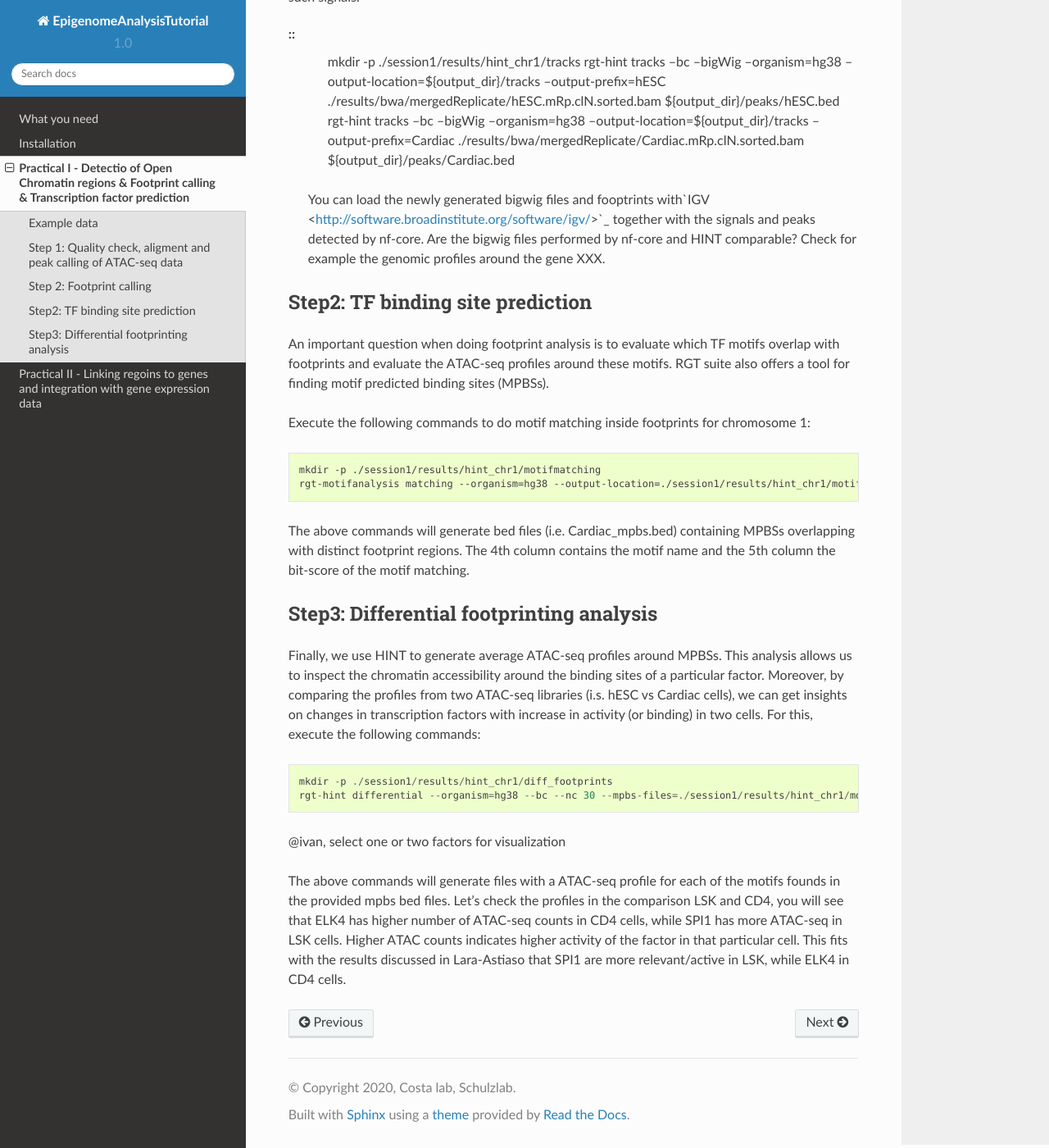
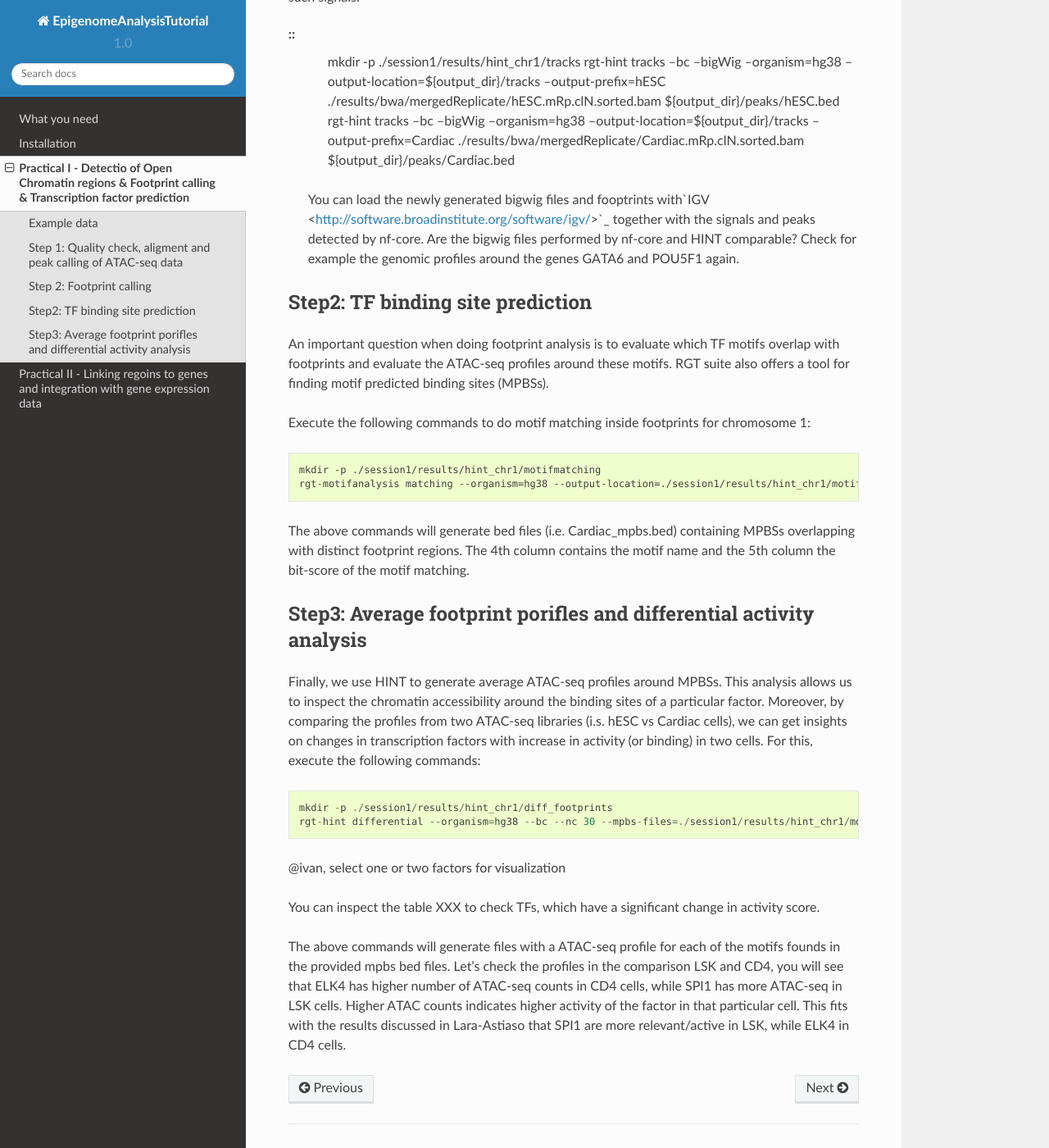
Before and after one commit to SchulzLab/EpigenomeAnalysisTutorial-2020, a Sphinx documentation site: the page built from docs/Practical1.rst, in a window 1280 px wide and 1400 px high, scrolled down 2180 px. Shown: the whole window at 82% size. Built offline with Sphinx 7.4.7 and the Read the Docs theme 2.0.0, drawn with Linux system fonts in a browser that asks for light colours; some of the changed text lies outside the part shown.

Commit message:
Update Practical1.rst

```diff
--- a/docs/Practical1.rst
+++ b/docs/Practical1.rst
@@ -25,7 +25,7 @@ IGV session for data vizualistaion: XXX
 
 You can take a look at QC statistics to check if atac-seq libraries have any quality issue.
 
-You can use then `IGV <http://software.broadinstitute.org/software/igv/>`_ to vizualise ATAC-seq signals and peaks particular loci. Open the previously mentioned IGV session and take a look at cardiac related genes, i.e. Gata6, or stem cell related genes, i.e. Sox2.
+You can use then `IGV <http://software.broadinstitute.org/software/igv/>`_ to vizualise ATAC-seq signals and peaks particular loci. Open the previously mentioned IGV session and take a look at cardiac related genes, i.e. GATA6, or stem cell related genes, i.e. POU5F1 (OCT4).
 
 If you are interested in running nf-core at a latter stage, you can chekc the script `here <https://github.com/SchulzLab/EpigenomeAnalysisTutorial-2020/blob/master/session1/run.sh>`_.
 
@@ -68,7 +68,7 @@ This will generate an output file, i.e  ``./session1/results/hint_chr1/footprint
     rgt-hint tracks --bc --bigWig --organism=hg38 --output-location=${output_dir}/tracks --output-prefix=hESC ./results/bwa/mergedReplicate/hESC.mRp.clN.sorted.bam ${output_dir}/peaks/hESC.bed
     rgt-hint tracks --bc --bigWig --organism=hg38 --output-location=${output_dir}/tracks --output-prefix=Cardiac ./results/bwa/mergedReplicate/Cardiac.mRp.clN.sorted.bam ${output_dir}/peaks/Cardiac.bed
 
- You can load the newly generated bigwig files and fooptrints with`IGV <http://software.broadinstitute.org/software/igv/>`_ together with the signals and peaks detected by nf-core. Are the bigwig files performed by nf-core and HINT comparable?  Check for example the genomic profiles around the gene XXX.
+ You can load the newly generated bigwig files and fooptrints with`IGV <http://software.broadinstitute.org/software/igv/>`_ together with the signals and peaks detected by nf-core. Are the bigwig files performed by nf-core and HINT comparable?  Check for example the genomic profiles around the genes GATA6 and POU5F1 again.
 
 Step2: TF binding site prediction
 -----------------------------------
@@ -82,7 +82,7 @@ Execute the following commands to do motif matching inside footprints for chromo
 
 The above commands will generate bed files (i.e. Cardiac_mpbs.bed) containing MPBSs overlapping with distinct footprint regions. The 4th column contains the motif name and the 5th column the bit-score of the motif matching.
 
-Step3: Differential footprinting analysis
+Step3: Average footprint porifles and differential activity analysis
 -----------------------------------
 
 Finally, we use HINT to generate average ATAC-seq profiles around MPBSs. This analysis allows us to inspect the chromatin accessibility around the binding sites of a particular factor. Moreover, by comparing the profiles from two ATAC-seq libraries (i.s. hESC vs Cardiac cells), we can get insights on changes in transcription factors with increase in activity (or binding) in two cells. For this, execute the following commands:
@@ -93,4 +93,6 @@ Finally, we use HINT to generate average ATAC-seq profiles around MPBSs. This an
 
 @ivan, select one or two factors for visualization
 
+You can inspect the table XXX to check TFs, which have a significant change in activity score.
+
 The above commands will generate files with a ATAC-seq profile for each of the motifs founds in the provided mpbs bed files. Let's check the profiles in the comparison LSK and CD4, you will see that ELK4 has higher number of ATAC-seq counts in CD4 cells, while SPI1 has more ATAC-seq in LSK cells. Higher ATAC counts indicates higher activity of the factor in that particular cell. This fits with the results discussed in Lara-Astiaso that SPI1 are more relevant/active in LSK, while ELK4 in CD4 cells.
```
